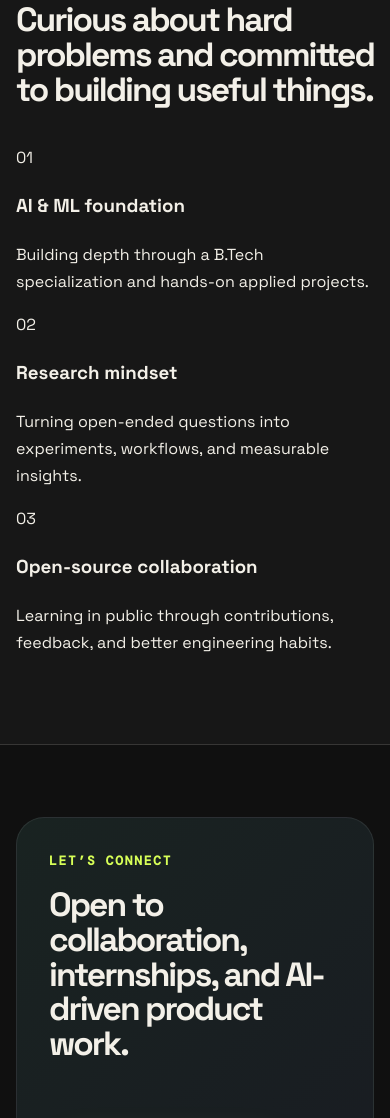
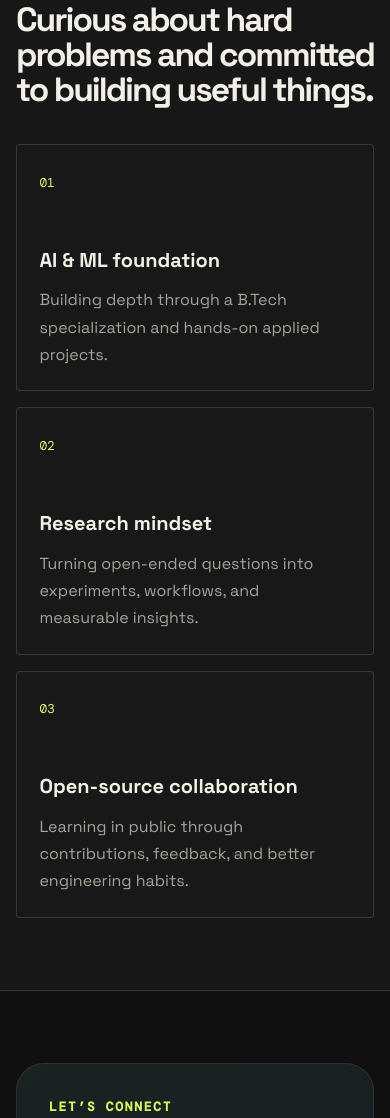
Before and after one commit to surajrawat11/portfolio, a plain HTML site: page index.html in a window 390 px wide. Shown: the part 7323-8441 px from the top of the page. Drawn offline with nearby package versions, Linux system fonts and the light colour scheme.

Commit message:
style: integrate recognition section

```diff
--- a/index.html
+++ b/index.html
@@ -33,6 +33,7 @@
             <a href="#skills">02 Skills</a>
             <a href="#projects">03 Work</a>
             <a href="#experience">04 Journey</a>
+            <a href="#recognition">05 Focus</a>
             <a href="#contact" class="nav-cta">Let’s connect</a>
           </nav>
         </div>
--- a/styles.css
+++ b/styles.css
@@ -466,6 +466,36 @@ button {
   color: var(--muted);
 }
 
+.recognition-grid {
+  display: grid;
+  grid-template-columns: repeat(3, minmax(0, 1fr));
+  gap: 1rem;
+}
+
+.recognition-card {
+  min-height: 220px;
+  padding: 1.4rem;
+  background: var(--card);
+  border: 1px solid var(--border);
+  border-radius: 4px;
+}
+
+.recognition-number {
+  color: var(--primary);
+  font-family: "DM Mono", monospace;
+  font-size: 0.8rem;
+}
+
+.recognition-card h3 {
+  margin: 3rem 0 0.6rem;
+  font-size: 1.25rem;
+}
+
+.recognition-card p {
+  margin: 0;
+  color: var(--muted);
+}
+
 .contact-box {
   display: flex;
   justify-content: space-between;
@@ -533,6 +563,10 @@ button {
     grid-template-columns: repeat(2, minmax(0, 1fr));
   }
 
+  .recognition-grid {
+    grid-template-columns: 1fr;
+  }
+
   .timeline-item {
     gap: 0.5rem;
   }
```
